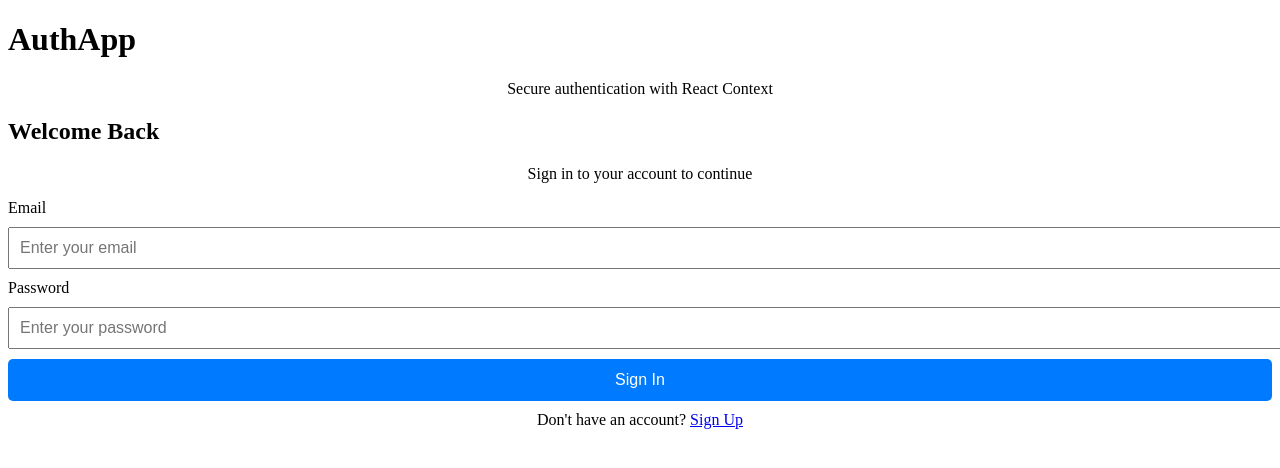
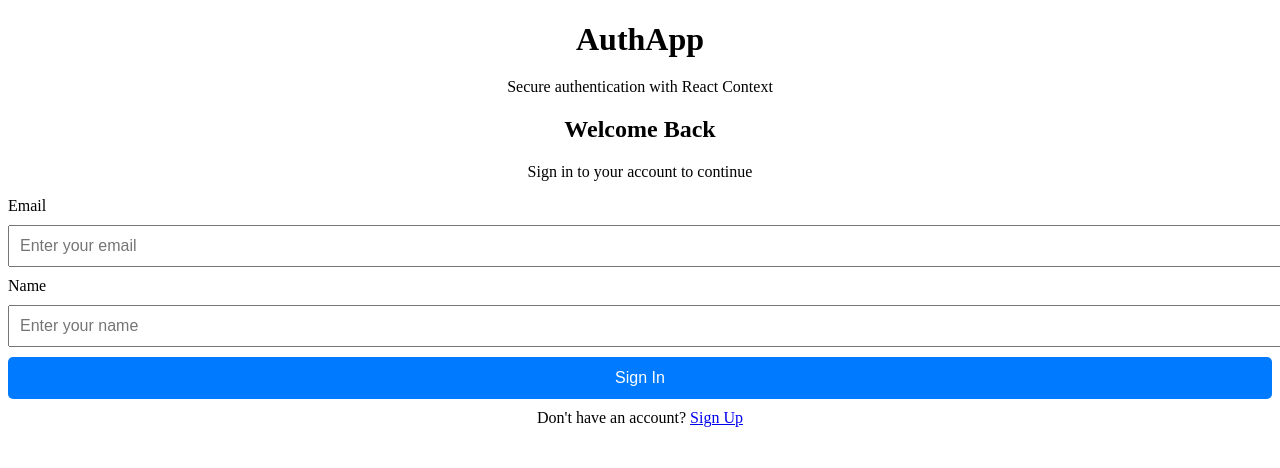
Before and after one commit to Divineshajeeth/App-jsx, a React (Vite) app in the folder project/: page / in a window 1280 px wide. Shown: the top 468 px of the page. Built offline with nearby package versions, Linux system fonts and the light colour scheme.

Commit message:
6 th commit

```diff
--- a/project/src/assets/home.jsx
+++ b/project/src/assets/home.jsx
@@ -1,5 +1,7 @@
 
 import { useParams,Link } from "react-router-dom";
+import './signin.css';
+
 function DetailPage() {
 
   const { name, email } = useParams();
--- a/project/src/assets/signin.css
+++ b/project/src/assets/signin.css
@@ -1,133 +1,3 @@
-/*
- body {
-    margin: 0;
-      display: flex;
-      place-items: center;
-      min-width: 320px;
-      min-height: 100vh;
-
-  }
-
-  .login-wrapper {
-    margin: 0;
-    place-items: center;
-    display: flex;
-    flex-direction: column;
-    align-items: center;
-    justify-content: center;
-    min-height: 100vh;
-  }
-
-  .app-title {
-    font-size: 2.5rem;
-    font-weight: bold;
-    color: #7e5bef;
-    margin-bottom: 50rem;
-
-
-  }
-
-  .app-subtitle {
-    color: #aaa;
-    margin-bottom: 50rem;
-  }
-
-  .login-box {
-    padding: 2rem;
-    border-radius: 12px;
-    box-shadow: 0 10px 40px rgba(0, 0, 0, 0.08);
-    width: 100%;
-    max-width: 400px;
-    text-align: center;
-    background-color: #2241f3;
-    color: rgb(255, 255, 255);
-    padding: 30px 400px;
-    border: none;
-    border-radius: 4px;
-    cursor: pointer;
-
-
-  }
-
-  .welcome-text {
-    color: #7e5bef;
-    margin-bottom: 0.2rem;
-  }
-
-  .signin-subtext {
-    color: #888;
-    margin-bottom: 1.5rem;
-  }
-
-
-  form {
-    margin: 0;
-    place-items: center;
-    display: flex;
-    flex-direction: column;
-    gap: 1rem;
-    text-align: left;
-  }
-
-  input {
-    padding: 0.75rem;
-    font-size: 1rem;
-    border: 2px solid transparent;
-    border-radius: 8px;
-    background-color: #080000;
-    outline: none;
-    transition: border-color 0.3s;
-  }
-
-  input:focus {
-    border: 2px solid #7e5bef;
-  }
-
-  button {
-    padding: 0.75rem;
-    background: linear-gradient(to right, #7e5bef, #5a67d8);
-    color: rgb(0, 0, 0);
-    font-size: 1rem;
-    font-weight: 500;
-    border: none;
-    border-radius: 8px;
-    cursor: pointer;
-    transition: background 0.3s ease;
-  }
-
-  button:hover {
-    background: linear-gradient(to right, #5a67d8, #7e5bef);
-  }
-
-  .signup-text {
-    margin-top: 1rem;
-    font-size: 0.9rem;
-    color: #666;
-  }
-
-  .signup-text a {
-    color: #7e5bef;
-    text-decoration: none;
-  }
-
-  .signup-text a:hover {
-    text-decoration: underline;
-  }
-
-  .login-container{
-
-      height: 100vh;
-      display: flex;
-      justify-content: center;
-      align-items: center;
-      background: #ffffff;
-
-
-  } */ */ */
-
-
-
-
 .form-container {
   max-width: 400px;
   margin: 80px auto;
@@ -142,6 +12,23 @@
   text-align: center;
   margin-bottom: 20px;
 }
+
+h3 {
+  text-align: center;
+  margin-bottom: 20px;
+}
+
+h1 {
+  text-align: center;
+  margin-bottom: 20px;
+}
+
+h2{
+  text-align: center;
+  margin-bottom: 20px;
+
+}
+
 
 input {
   width: 100%;
--- a/project/src/assets/signin.jsx
+++ b/project/src/assets/signin.jsx
@@ -6,7 +6,8 @@ import './signin.css';
 
 function Signin() {
   const [email, setEmail] = useState('');
-  const [password, setPassword] = useState('');
+  // const [password, setPassword] = useState('');
+  const [name, setName] = useState('');
   const navigate = useNavigate();
 
   const handleLogin = (e) => {
@@ -21,10 +22,14 @@ function Signin() {
 
     if (email === savedUser.email && password === savedUser.password) {
       localStorage.setItem('loggedInUser', JSON.stringify({ name: savedUser.name, email: savedUser.email }));
-      navigate('/home');
+
     } else {
-      alert('Invalid email or password');
+      alert('Invalid email or Name');
     }
+
+
+
+    navigate(`/home/${name}/${email}`);
   };
 
   return (
@@ -41,21 +46,23 @@ function Signin() {
           <input
             type="email"
             placeholder="Enter your email"
+            name='email'
             value={email}
             onChange={e => setEmail(e.target.value)}
             required
           />
 
-          <label>Password</label>
+          <label>Name</label>
           <input
-            type="password"
-            placeholder="Enter your password"
-            value={password}
-            onChange={e => setPassword(e.target.value)}
+            type="name"
+            placeholder="Enter your name"
+            name='password'
+            value={name}
+            onChange={e => setName(e.target.value)}
             required
           />
 
-          <button type="submit" className="signin-button">Sign In</button>
+          <button type="submit" className="signin-button" onClick={handleLogin}>Sign In</button>
         </form>
 
         <p className="signup-text">
```
Lines whose indentation alone changed are shown as unchanged.
